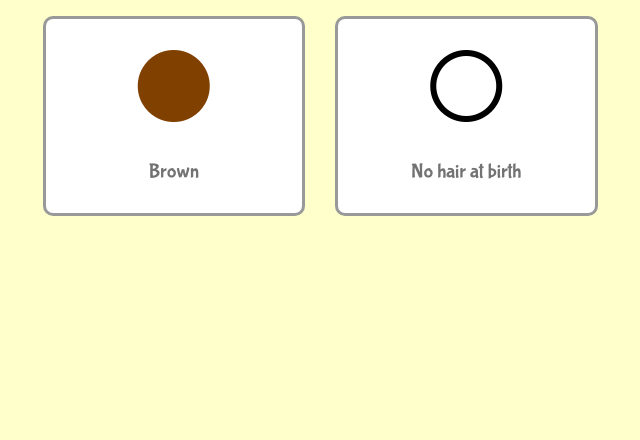
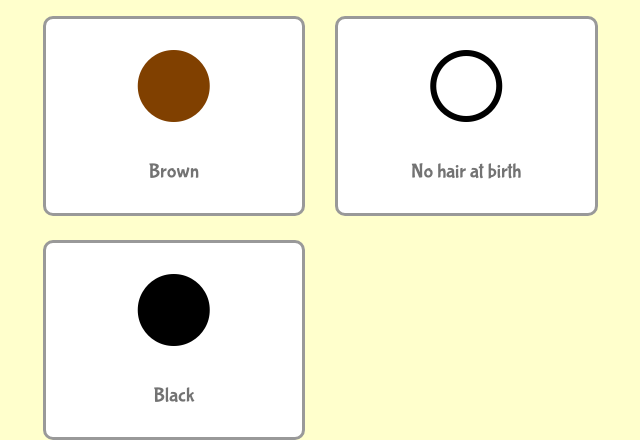
Before and after one commit to KimberleyLawrence/babybook, a Django app: template shower/templates/games_hair.html in a window 1280 px wide. Shown: the part 540-980 px from the top of the page, without its empty margins (320-960 px from the left). Before the commit the page ends 756 px from the top, so only its background shows below. Run offline with Django 3.2, Linux system fonts and the light colour scheme; the template is opened without the code that fills it: most values are stand-ins (such as "Sample title", 1, 10 or a date in 2020); some libraries are stand-ins or nearby versions; some web fonts are replaced.

Commit message:
Adding in black hair

```diff
--- a/shower/templates/games_hair.html
+++ b/shower/templates/games_hair.html
@@ -66,7 +66,7 @@
       </a>
     </form>
     </div>
-<!---black ----->
+<!---no hair ----->
 <div class="col-md-3 col-xs-6" style="text-align: left">
     <form action="{% url 'games_hair_guess' %}" name="nohair" method="post">
       <a href="javascript:document.nohair.submit()">
@@ -85,6 +85,30 @@
     </a>
   </form>
   </div>
+</div>
+<br>
+  <!---black ----->
+
+<div class="row">
+
+  <div class="col-md-offset-3 col-md-3 col-xs-6" style="text-align: right">
+    <form action="{% url 'games_hair_guess' %}" name="black" method="post">
+      <a href="javascript:document.black.submit()">
+        <div class="guessbox">
+
+
+          <i class="fa fa-circle fa-5x" id="black"></i>
+          <div class="game_title">Black</div>
+
+          {% csrf_token %}
+          <input id="id_guess" maxlength="6" name="guess" value="black" type="hidden">
+          <input id="id_user" maxlength="50" name="user" value="{{ request.user.id }}" type="hidden">
+
+
+      </div>
+    </a>
+  </form>
+</div>
 
 
   </div>
```
